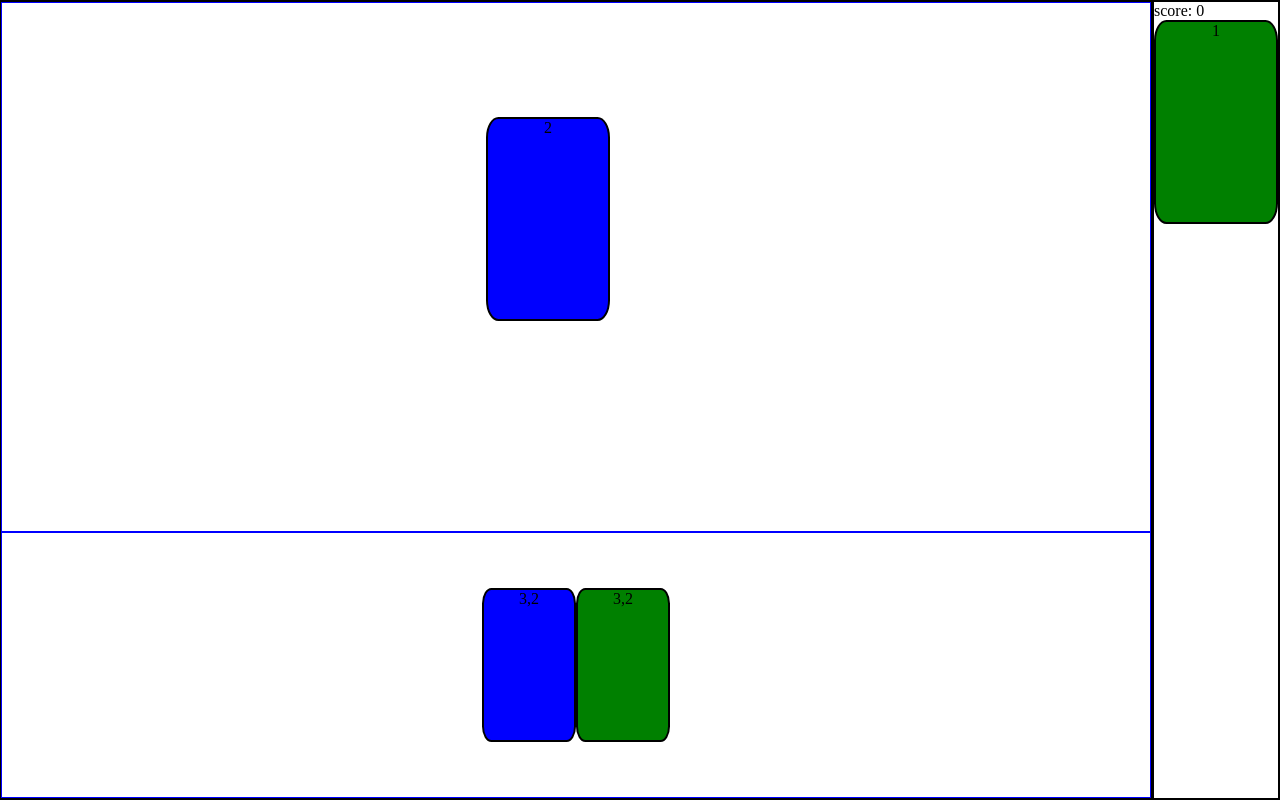
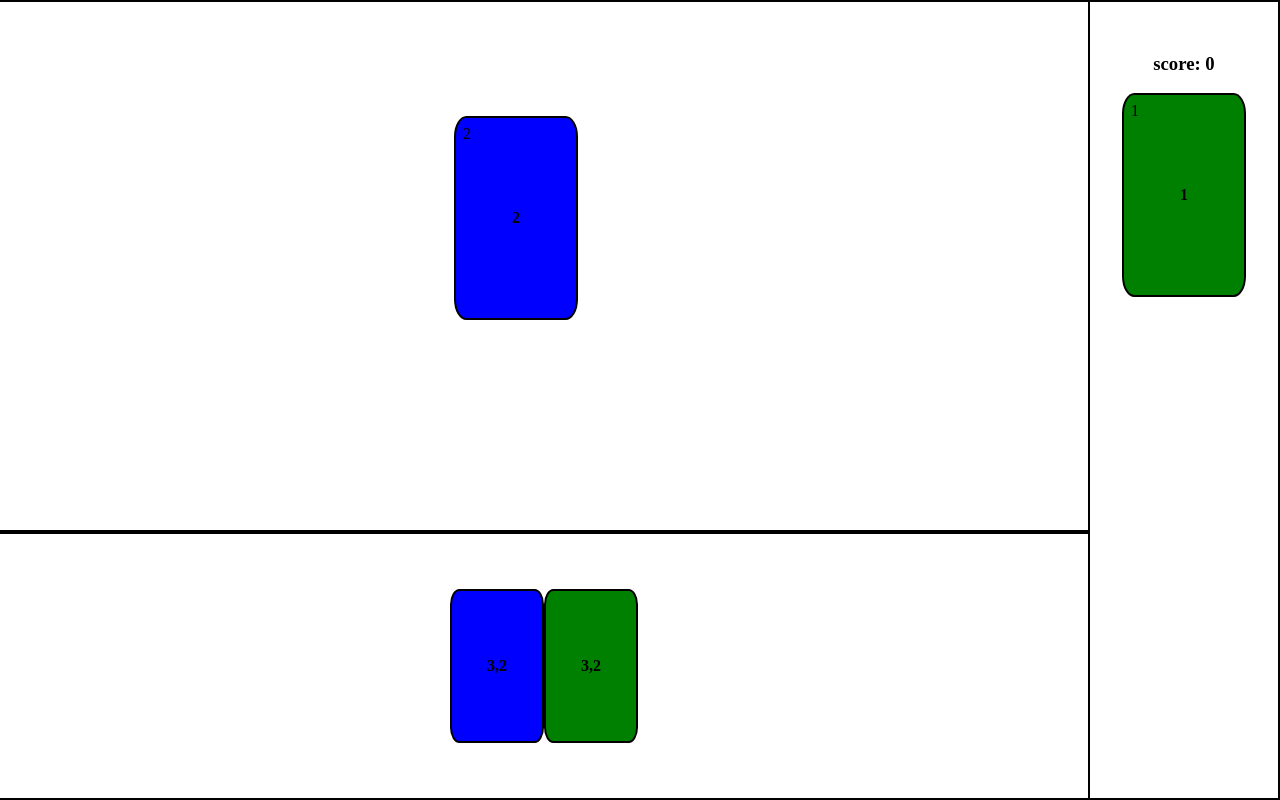
Before and after one commit to Djimovanberlo/stackin-paper, an Angular app: page / in a window 1280 px wide. Built offline with nearby package versions, Linux system fonts and the light colour scheme.

Commit message:
small styling updates

```diff
--- a/src/app/card-player/card-player.component.html
+++ b/src/app/card-player/card-player.component.html
@@ -5,6 +5,6 @@
   (click)="this.playCard()"
 >
   <ng-container slot="card-content">
-    <p>{{ card().values }}</p>
+    <h4>{{ card().values }}</h4>
   </ng-container>
 </app-card>
--- a/src/app/card-player/card-player.component.scss
+++ b/src/app/card-player/card-player.component.scss
@@ -3,8 +3,16 @@
     width: 90px;
     height: 150px;
     background-color: var(--card-colour);
+    display: grid;
+    align-items: center;
 
-    p {
+    &:hover {
+      transform: scale(1.1);
+      transition: all 200ms;
+      cursor: pointer;
+    }
+
+    h4 {
       width: fit-content;
       height: fit-content;
       margin-inline: auto;
--- a/src/app/card-target-preview/card-target-preview.component.html
+++ b/src/app/card-target-preview/card-target-preview.component.html
@@ -1,3 +1,3 @@
 <app-card>
-  <p>card-target-preview works!</p>
+  <h6>card-target-preview works!</h6>
 </app-card>
--- a/src/app/card-target-preview/card-target-preview.component.scss
+++ b/src/app/card-target-preview/card-target-preview.component.scss
@@ -0,0 +1,6 @@
+:host {
+  app-card {
+    display: grid;
+    align-items: center;
+  }
+}
--- a/src/app/card-target/card-target.component.html
+++ b/src/app/card-target/card-target.component.html
@@ -4,6 +4,7 @@
   }"
 >
   <ng-container slot="card-content">
-    <p>{{ card().value }}</p>
+    <P>{{ card().value }}</P>
+    <h4>{{ card().value }}</h4>
   </ng-container>
 </app-card>
--- a/src/app/card-target/card-target.component.scss
+++ b/src/app/card-target/card-target.component.scss
@@ -3,8 +3,17 @@
     width: 120px;
     height: 200px;
     background-color: var(--card-colour);
+    display: grid;
+    align-items: center;
+    position: relative;
 
     p {
+      position: absolute;
+      top: 7px;
+      left: 7px;
+    }
+
+    h4 {
       width: fit-content;
       height: fit-content;
       margin-inline: auto;
--- a/src/app/game-board/game-board.component.scss
+++ b/src/app/game-board/game-board.component.scss
@@ -1,5 +1,4 @@
 :host {
-  border: 2px solid black;
   display: flex;
   flex-direction: column;
   justify-content: center;
--- a/src/app/game.service.ts
+++ b/src/app/game.service.ts
@@ -15,6 +15,10 @@ export class GameService {
   public isGameLost = computed(() => {
     return this.targetCardsStacks().some((stack) => stack.cards.length > 3);
   });
+
+  ngOnInit() {
+    console.log('TEST SERVICE');
+  }
 
   public playCard(playedCard: CardPlayer): void {
     this.targetCardsStacks.update((stacks) => {
--- a/src/app/player-board/player-board.component.scss
+++ b/src/app/player-board/player-board.component.scss
@@ -1,5 +1,5 @@
 :host {
-  border: 1px solid blue;
+  border: 2px solid black;
   width: 100%;
   display: flex;
   justify-content: center;
--- a/src/app/side-bar/side-bar.component.html
+++ b/src/app/side-bar/side-bar.component.html
@@ -1,2 +1,2 @@
-<p>score: {{ gameScore() }}</p>
+<h3>score: {{ gameScore() }}</h3>
 <app-card-target [card]="nextTargetCard()" />
--- a/src/app/side-bar/side-bar.component.scss
+++ b/src/app/side-bar/side-bar.component.scss
@@ -1,3 +1,8 @@
 :host {
   border: 2px solid black;
+  padding: 2rem;
+
+  & > h3 {
+    text-align: center;
+  }
 }
--- a/src/app/target-board/target-board.component.scss
+++ b/src/app/target-board/target-board.component.scss
@@ -1,5 +1,5 @@
 :host {
-  border: 1px solid blue;
+  border: 2px solid black;
   width: 100%;
   display: flex;
   justify-content: center;
```
